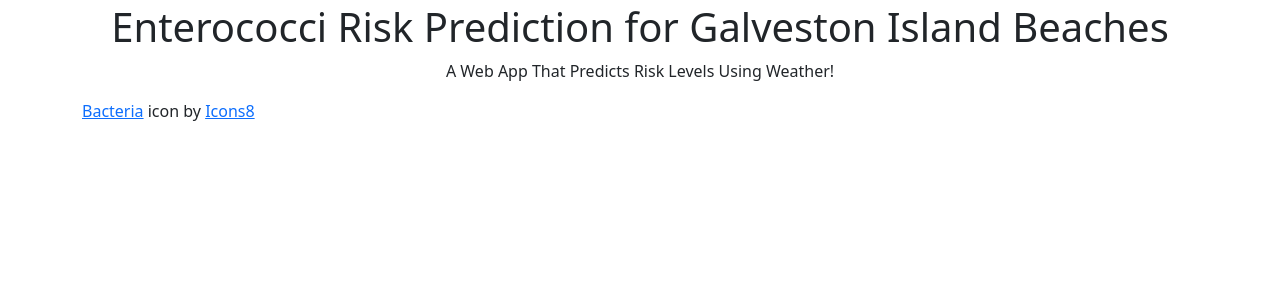
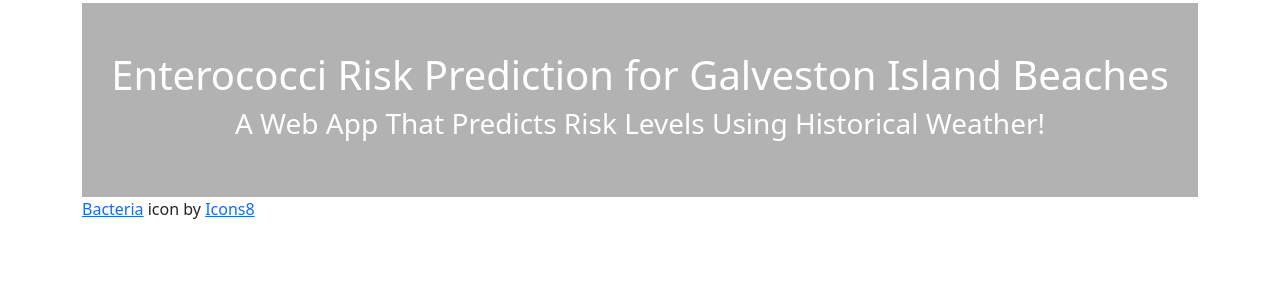
Before and after one commit to david-garza/enterococci_prediction_analysis, a Flask app: template app/templates/index.html in a window 1280 px wide. Shown: the part 53-356 px from the top of the page. Run offline with Flask 2, Linux system fonts and the light colour scheme; the template is opened without the code that fills it, so the values that code supplies are empty.

Commit message:
working jumbotron

```diff
--- a/app/static/styles/style.css
+++ b/app/static/styles/style.css
@@ -1,3 +1,5 @@
 #jumbotron {
-  background-image: url("../images/data_analytics_image1.jpg");
+  background: linear-gradient(rgba(0, 0, 0, 0.30), rgba(0, 0, 0, 0.30)), url("../images/data_analytics_image1.jpg");
+  background-size: 100% 100%;
+  color:white;
 }
--- a/app/templates/index.html
+++ b/app/templates/index.html
@@ -53,11 +53,11 @@
     <!-- Navbar -->
 
     <!-- Jumbotron -->
-    <div class="container bg-image" id="jumbotron">
-      <div class="container text-center" id="jumbotrontext">
-        <h1>Enterococci Risk Prediction for Galveston Island Beaches</h1>
-        <p>A Web App That Predicts Risk Levels Using Weather!</p>
-      </div>
+    <div class="container pt-5 py-5 bg-image" id="jumbotron">
+        <div class="container text-center">
+          <h1>Enterococci Risk Prediction for Galveston Island Beaches</h1>
+          <h3>A Web App That Predicts Risk Levels Using Historical Weather!</h3>
+        </div>
     </div>
     <!-- Jumbotron -->
 
```
